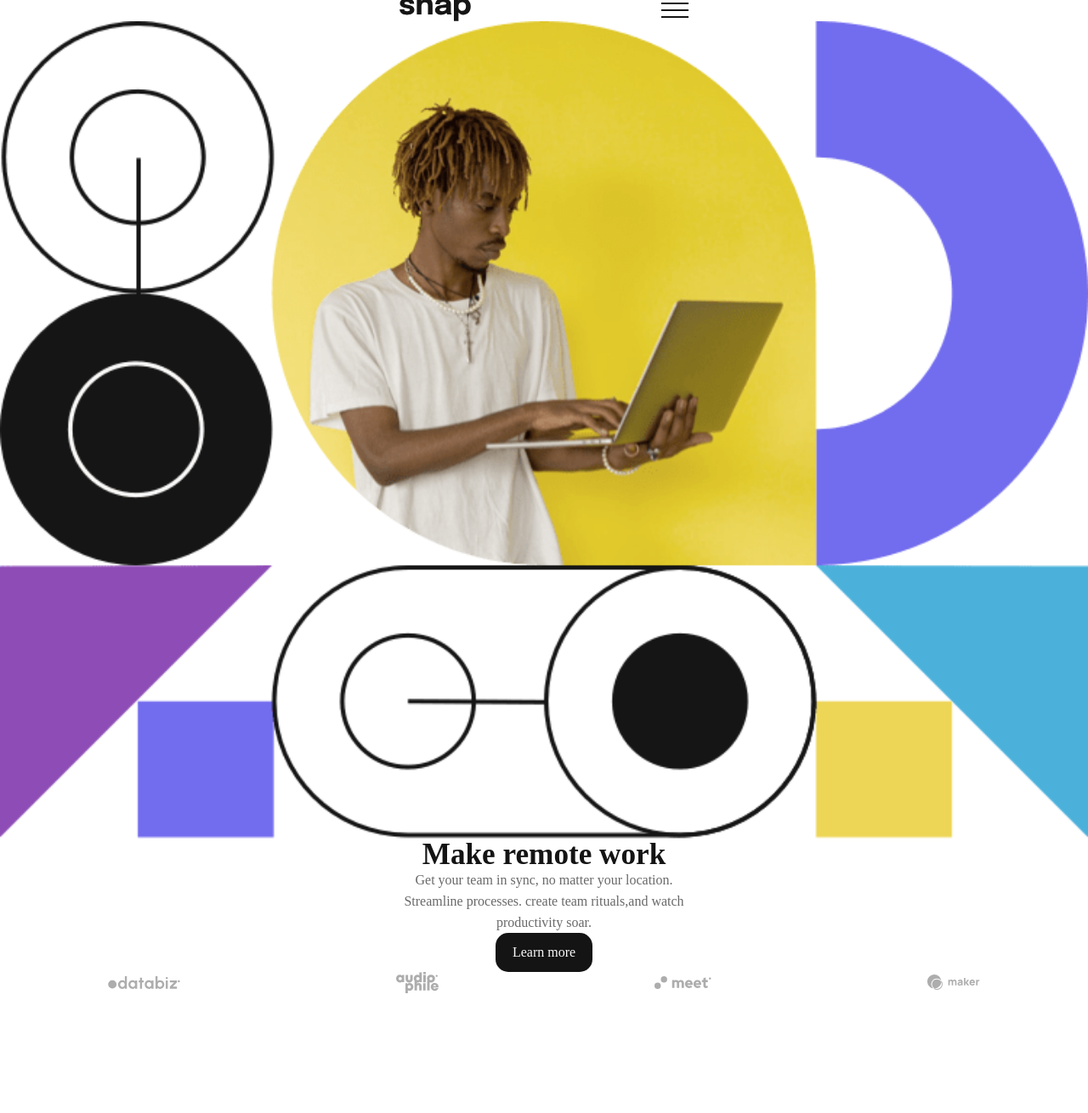
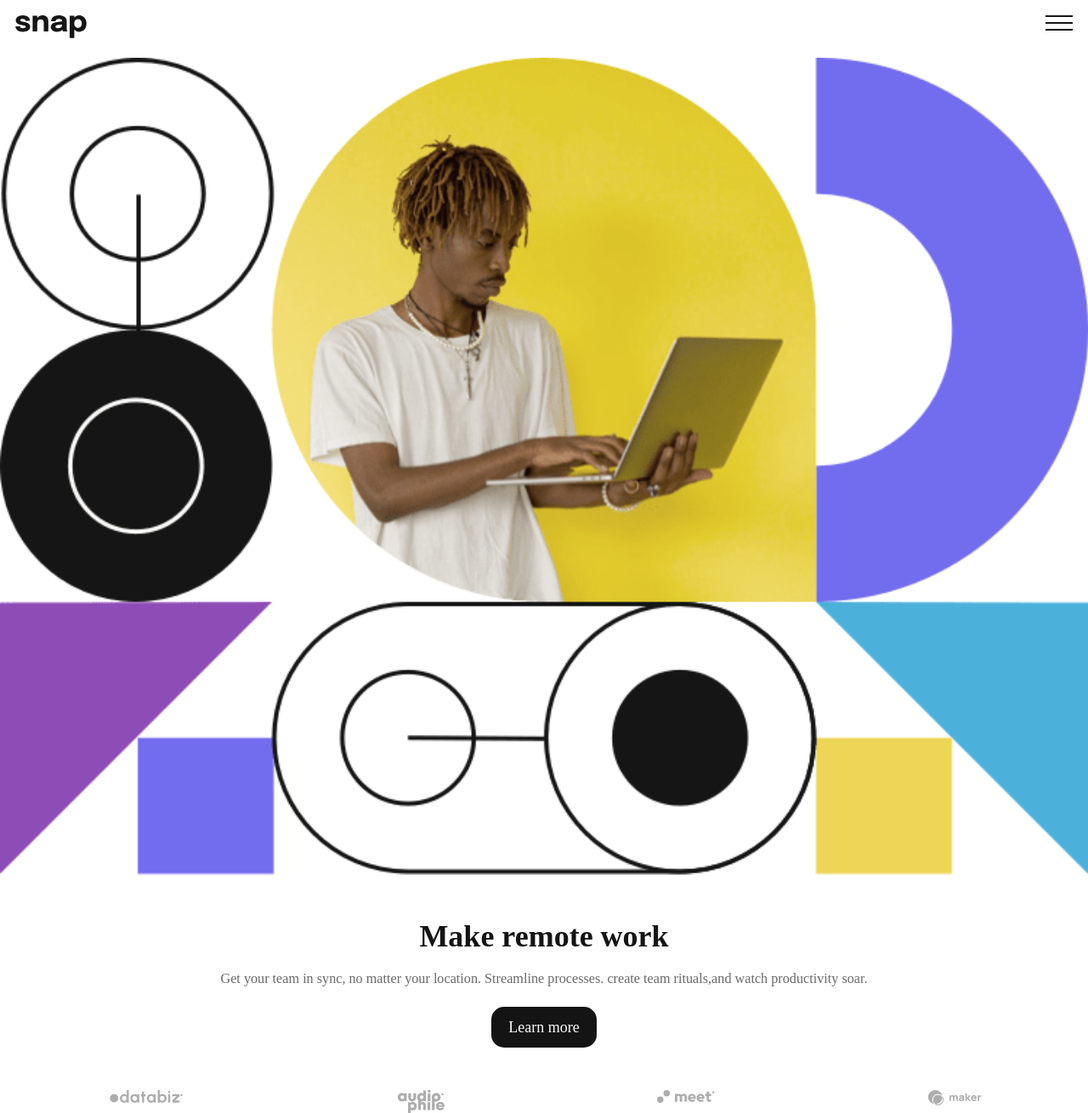
Before and after one commit to AngeloMarquess/Snap, a plain HTML site: page src/index.html in a window 1280 px wide. Shown: the part 2-1312 px from the top of the page at 85% size. Before the commit the page ends 1171 px from the top, so only its background shows below. Drawn offline with Linux system fonts and the light colour scheme; a web font is replaced by a local one.

Commit message:
Refatorando e ajustando o posicionamento

```diff
--- a/src/css/style.css
+++ b/src/css/style.css
@@ -2,46 +2,40 @@
     --almost_white: #fafafa;
     --medium_gray: #696969;
     --almost_black: #141414;
+    font-size: 18px;
 }
 
-
-body{
+body {
     height: 100vh;
-    /* achei feio por isso nao coloquei */
-    /* font-size: 18px; */
     display: flex;
     flex-direction: column;
-    align-items: center;
-    justify-content: space-around;
 }
 
 header {
     display: flex;
     justify-content: space-between;
-    align-items: center;
-    width: 340px;
-}
-
-header img:nth-child(3) {
-    height: 18px;
+    margin: 20px 18px;
 }
 
 h1 {
     display: none;
 }
 
-img#image-hero {
+div#image-hero img{
     width: 100%;
-    margin: 0px 0px 0px 0px;
+}
+
+div#test {
+    height: 100%;
+    display: flex;
+    flex-direction: column;
 }
 
 main {
     display: flex;
     flex-direction: column;
-    justify-content: space-between;
     align-items: center;
-    height: 200px;
-    width: 340px;
+    margin: 50px 0;
 }
 
 h2 , p, a {
@@ -49,42 +43,45 @@ h2 , p, a {
 }
 
 h2 {
-    font-size: 2.2em;
+    font-size: 2em;
     font-weight: bold;
     color: var(--almost_black);
+}
+
+div#content {
+    width: 95%;
+    margin: 20px 0;
 }
 
 p {
     color: var(--medium_gray);
     line-height: 25px;
     text-align: center;
+    font-size: 0.9em;
 }
 
+
 a {
+    display: flex;
+    justify-content: center;
     background-color: var(--almost_black);
     color: var(--almost_white);
     padding: 15px 20px;
+    align-items: center;
     border-radius: 15px;
 }
 
 footer {
     display: flex;
-    align-items: center;
-    width: 100%;
-    height: 45px;
     justify-content: space-around;
-    margin-bottom: 70px;
 }
 
-img.client {
-    height: 18px;
+div.client {
+    display: flex;
+    flex-direction: column;
+    align-items: center;
 }
 
-footer img.client:nth-child(1),
-footer img.client:nth-child(3) {
-    height: 15px;
+div.client img{
+    width: 75%;
 }
-
-footer img.client:nth-child(2) {
-    height: 25px;
-}
--- a/src/index.html
+++ b/src/index.html
@@ -14,26 +14,42 @@
 
     <header>
         <h1>Snap</h1>
+        <div>
           <img src="images/logo.svg">
+        </div>
+        <div>
           <img src="images/icon-menu.svg">
+        </div>
     </header>
 
-    <img id="image-hero" src="images/image-hero-mobile.png">
+    <div id="image-hero">
+      <img src="images/image-hero-mobile.png">
+    </div>
 
     <main>
         <h2>Make remote work</h2>
+      <div id="content">
         <p>
           Get your team in sync, no matter your location.
           Streamline processes. create team rituals,and watch productivity soar.
         </p>
+      </div>
         <a>Learn more</a>
     </main>
 
     <footer>
-      <img class="client" src="images/client-databiz.svg">
-      <img class="client" src="images/client-audiophile.svg">
-      <img class="client" src="images/client-meet.svg">
-      <img class="client" src="images/client-maker.svg">
+      <div class="client">
+        <img  src="images/client-databiz.svg">
+      </div>
+      <div class="client">
+        <img src="images/client-audiophile.svg">
+      </div>
+      <div class="client">
+        <img src="images/client-meet.svg">
+      </div>
+      <div class="client">
+        <img src="images/client-maker.svg">
+      </div>
     </footer>
 
   </body>
```
Also changed, not shown: 1 other file. Lines whose indentation alone changed are shown as unchanged.
